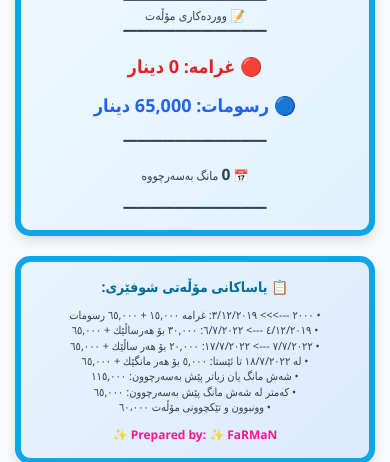
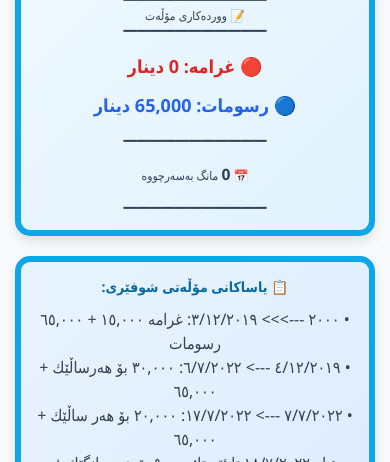
Before and after one commit to FaRMaN5nov89/driving-license, a plain HTML site: page index.html in a window 390 px wide. Shown: the part 382-844 px from the top of the page. Drawn offline with Linux system fonts and the light colour scheme.

Commit message:
Add files via upload

```diff
--- a/index.html
+++ b/index.html
@@ -231,10 +231,10 @@
         }
 
         .rules-text {
-            font-size: 14px;
+            font-size: 20px;
             color: #334155;
             text-align: center;
-            line-height: 1.5;
+            line-height: 1.6;
             white-space: pre-line;
         }
 
@@ -441,8 +441,8 @@
             }
 
             .rules-text {
-                font-size: 12px;
-                line-height: 1.4;
+                font-size: 18px;
+                line-height: 1.5;
             }
 
             .prepared-by {
@@ -561,7 +561,7 @@
             }
 
             .rules-text {
-                font-size: 11px;
+                font-size: 16px;
             }
 
             .prepared-by {
```
Also changed, not shown: 1 other file.
